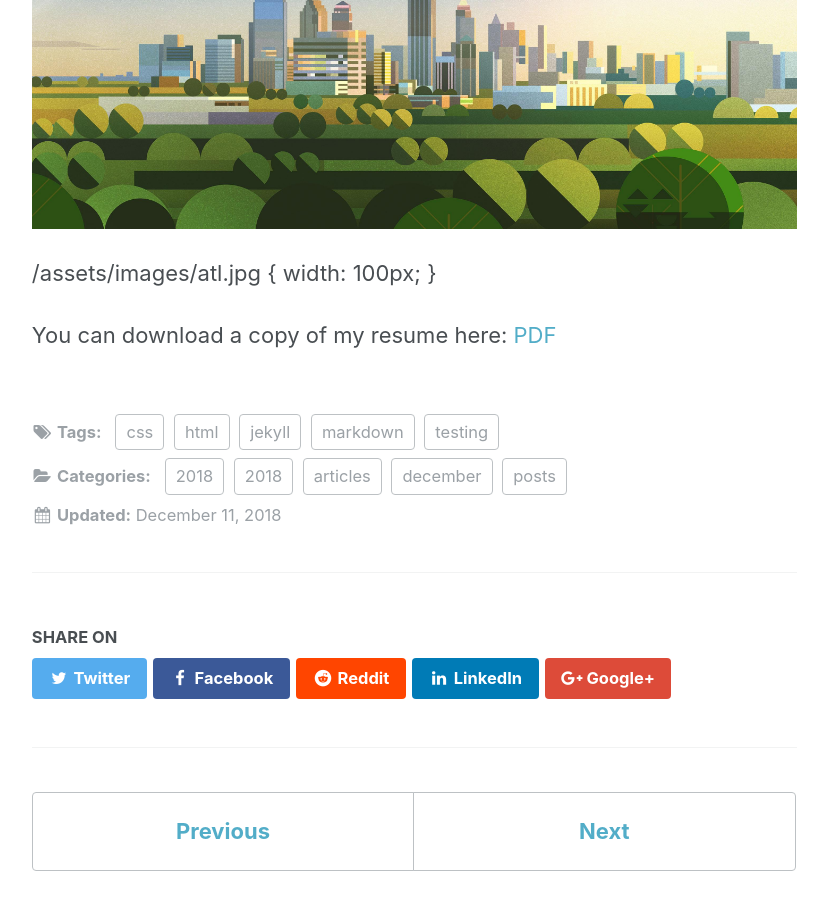
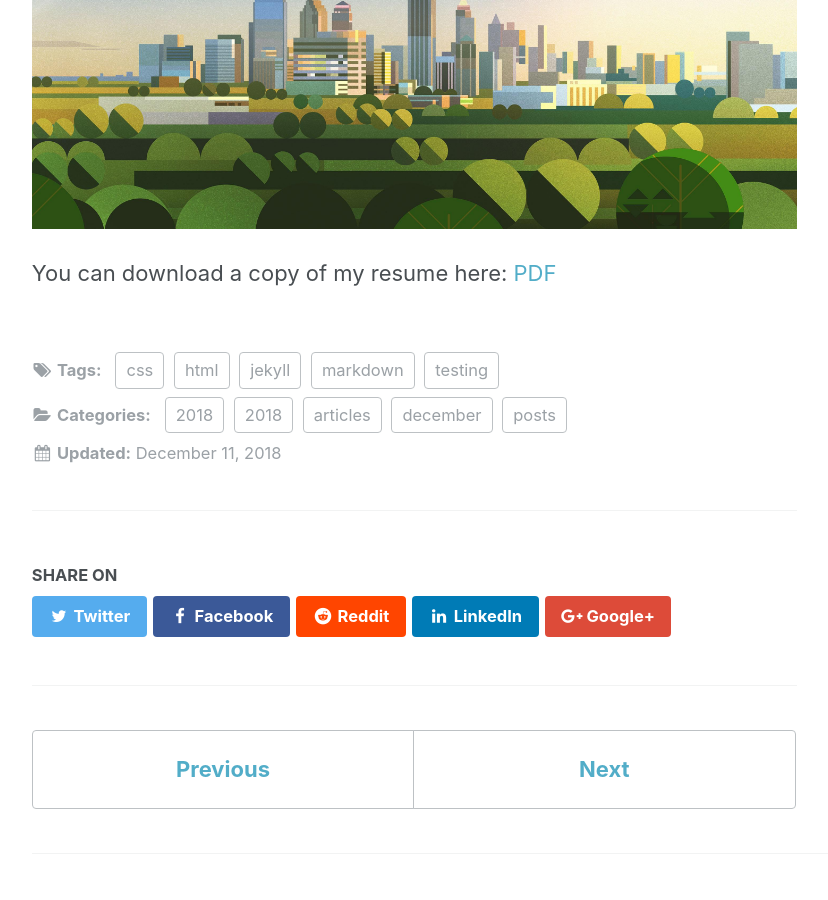
Before and after one commit to loganblackstad/loganblackstad.github.io, a Jekyll site: the page built from _posts/2018-12-11-creating-a-markdown-post.md, in a window 1280 px wide and 900 px high, scrolled down 471 px. Shown: the whole window, without its empty margins (252-1080 px from the left). Built offline with Jekyll 4.4.1, drawn with Linux system fonts in a browser that asks for light colours; comment, search, counter and statistics services are not loaded.

Commit message:
Update 2018-12-11-creating-a-markdown-post.md

```diff
--- a/_posts/2018-12-11-creating-a-markdown-post.md
+++ b/_posts/2018-12-11-creating-a-markdown-post.md
@@ -21,7 +21,4 @@ Here is a nice vector image of the Atlanta Sky Line:
 ![atlanta skyline](/assets/images/atl.jpg)
 
 
-{{ "/assets/images/atl.jpg" }} { width: 100px; }
-
-
 You can download a copy of my resume here:  [PDF]({{site.url}}/assets/Resume - Logan Blackstad.pdf)
```
